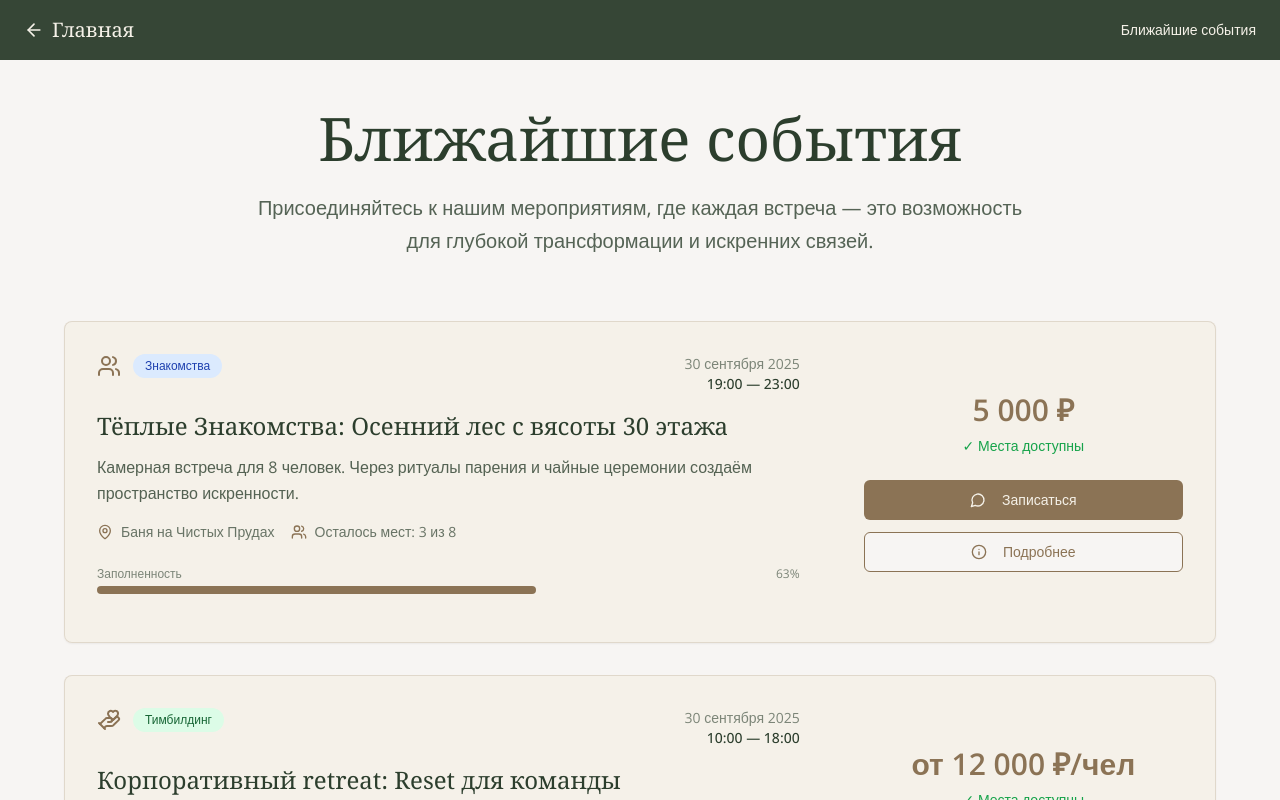
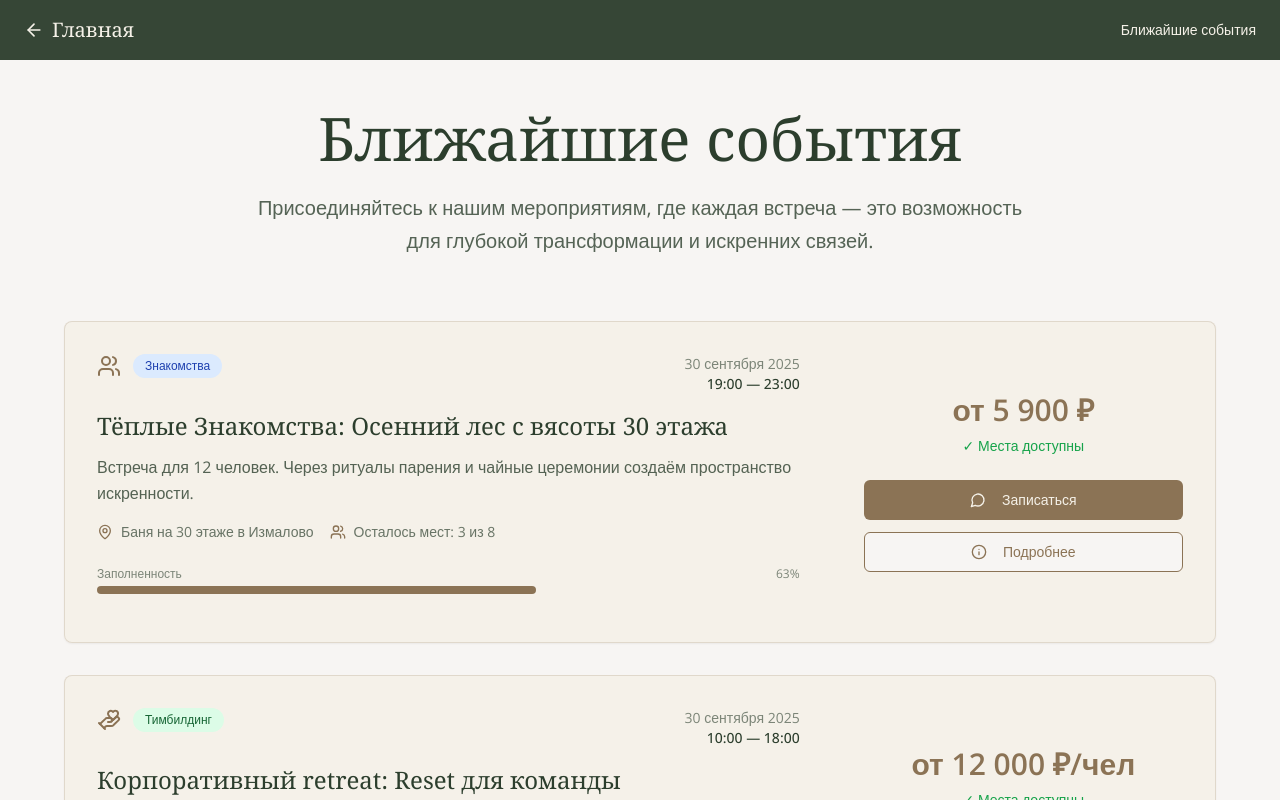
Before and after one commit to pr-poehali-dev/warm-meetings-experience, a React (Vite) app: page /events in a window 1280 px wide. Shown: the top 800 px of the page. Built offline with nearby package versions, Linux system fonts and the light colour scheme.

Commit message:
Обновление Events.tsx

```diff
--- a/src/pages/Events.tsx
+++ b/src/pages/Events.tsx
@@ -12,10 +12,10 @@ const Events = () => {
       date: "30 сентября 2025",
       time: "19:00 — 23:00",
       type: "Знакомства",
-      location: "Баня на Чистых Прудах",
-      price: "5 000 ₽",
+      location: "Баня на 30 этаже в Измалово",
+      price: "от 5 900 ₽",
       description:
-        "Камерная встреча для 8 человек. Через ритуалы парения и чайные церемонии создаём пространство искренности.",
+        "Встреча для 12 человек. Через ритуалы парения и чайные церемонии создаём пространство искренности.",
       spotsLeft: 3,
       totalSpots: 8,
       icon: "Users",
```
